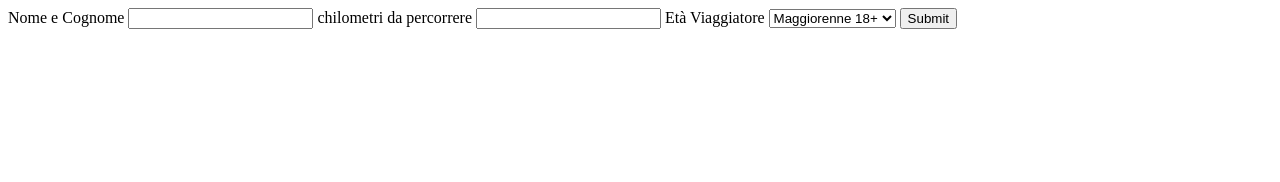
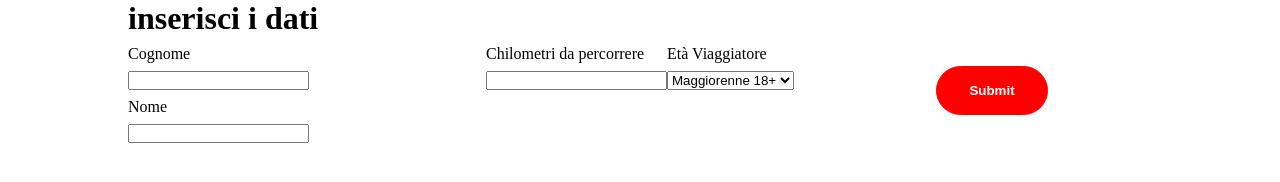
Before and after one commit to Gabriele-Viola/js-biglietto-treno-form, a plain HTML site: page index.html in a window 1280 px wide. Drawn offline with Linux system fonts and the light colour scheme.

Commit message:
add style

```diff
--- a/asset/css/style.css
+++ b/asset/css/style.css
@@ -0,0 +1,60 @@
+*{
+    margin: 0;
+    padding: 0;
+    box-sizing: border-box;
+}
+.container{
+    width: 80%;
+    margin: auto;
+
+}
+.d-block{
+    display: block;
+}
+.d-flex{
+    display: flex;
+}
+.d-center{
+    display: flex;
+    justify-content: center;
+    align-items: center;
+    flex-wrap: wrap;
+
+}
+.py-1{
+    padding: .5rem 0;
+}
+.row{
+    display: flex;
+    margin: 0 -1rem;
+    flex-wrap: wrap;
+
+}
+
+h1{
+    width: 100%;
+}
+
+.col-4{
+    width: calc( (100% / 12) * 4);
+    padding: 0 1rem;
+
+
+}
+.sending{
+    width: 100%;
+    display: flex;
+    justify-content: center;
+
+    input{
+        border: none;
+        background-color: red;
+        padding: 1rem 2rem;
+        border: 1px solid red;
+        border-radius: 200px;
+        color: white;
+        font-weight: bold;
+
+    }
+
+}
--- a/asset/javascript/main.js
+++ b/asset/javascript/main.js
@@ -6,12 +6,12 @@ console.log(bigliettoel);
 formEl.addEventListener('submit', function (e) {
     e.preventDefault()
 
-
-    const travelerName = e.target.traveler.value
+    const travelerFirts = e.target.travelerFirstName.value
+    const travelerLast = e.target.travelerLastName.value
     const kilometres = e.target.km.value;
     const age = e.target.age.value
 
-    console.log(travelerName, kilometres, age);
+    console.log(travelerFirts, kilometres, age);
 
 
     const price_at_kilometres = 0.21;
@@ -19,49 +19,40 @@ formEl.addEventListener('submit', function (e) {
     let over_65 = price_at_kilometres * 60 / 100;
     let your_ticket;
 
+    let yourData =
+    `<div class="yourdata">
+    <h1 class="yourname">${travelerLast} ${travelerFirts}</h1>
+        <div class="offerta">${age}</div>
+        <div class="kmPercorsi">${kilometres}</div>
+        <div class="price">${calcTicket(kilometres,age)}</div>
+        </div>
+        `
 
     bigliettoel.insertAdjacentHTML('beforeend', yourData)
+})
+
+
+function calcTicket( kilometres, age) {
+    const price_at_kilometres = 0.21;
+    let under_18 = price_at_kilometres * 80 / 100;
+    let over_65 = price_at_kilometres * 60 / 100;
+    let your_ticket;
 
     if (age =='minore'  ) {
         your_ticket = kilometres * under_18
 
+         your_ticket;
 
     } else if (age == 'standard') {
         your_ticket = kilometres * price_at_kilometres
 
 
+
     } else {
         your_ticket = kilometres * over_65
 
+
     }
-    return your_ticket;
+    return your_ticket.toFixed(2);
 
-    const yourData =
-    `<div class="yourdata">
-    <h1 class="yourname">${travelerName}</h1>
-        <div class="offerta">${age}</div>
-        <div class="kmPercorsi">${kilometres}</div>
-        <div class="price">${your_ticket}</div>
-        </div>
-        `
-
-
-
-
-
-
-
-
-})
-
-
-
-
-
-
-//Raccogliere dati
-
-// kilometres = Number(prompt('How many kilometres do you want to travel?'));
-// age = Number(prompt('How old are you?'));
-
-// elaborazione dati
+}
--- a/index.html
+++ b/index.html
@@ -7,21 +7,49 @@
     <title>Calcola il tuo biglietto</title>
 </head>
 <body>
-    <div>
+    <div class="container">
+            <h1>
+                inserisci i dati
+            </h1>
 
-        <form>
-            <label for="traveler"> Nome e Cognome</label>
-            <input type="text" name="traveler" id="traveler" required>
-            <label for="km">chilometri da percorrere</label>
-            <input type="number" name="km" id="km" required>
-            <label for="age">Età Viaggiatore</label>
-            <select name="age" id="age" required>
+            <form class="row">
+                <div class="col-4">
+                    <div class="identity">
+                        <div class="first_name">
+                            <label for="travelerLastName" class="d-block py-1">Cognome</label>
+                            <input type="text" name="travelerLastName" id="travelerLastName" required class="d-block">
+
+                        </div>
+                        <div class="last_name">
+                            <label for="travelerFirstName" class="d-block py-1"> Nome</label>
+                            <input type="text" name="travelerFirstName" id="travelerFirstName" required class="d-block">
+
+                        </div>
+                    </div>
+                </div>
+                <div class="col-4">
+                    <div class="supply d-center">
+                        <div class="distance">
+                            <label for="km" class="d-block py-1">Chilometri da percorrere</label>
+                            <input type="number" name="km" id="km" required class="d-block">
+                        </div>
+                        <div class="requet_age">
+                            <label for="age" class="d-block py-1">Età Viaggiatore</label>
+                            <select name="age" id="age" required class="d-block">
                                 <option value="standard">Maggiorenne 18+</option>
                                 <option value="minore">Minore 0 - 17</option>
                                 <option value="over">Over 65</option>
                             </select>
+                        </div>
+                    </div>
+                </div>
+                <div class="col-4 d-center">
+                    <div class="sending">
                         <input type="submit">
+                    </div>
+                </div>
             </form>
+
     </div>
     <div class="biglietto">
 
```
Lines whose indentation alone changed are shown as unchanged.
